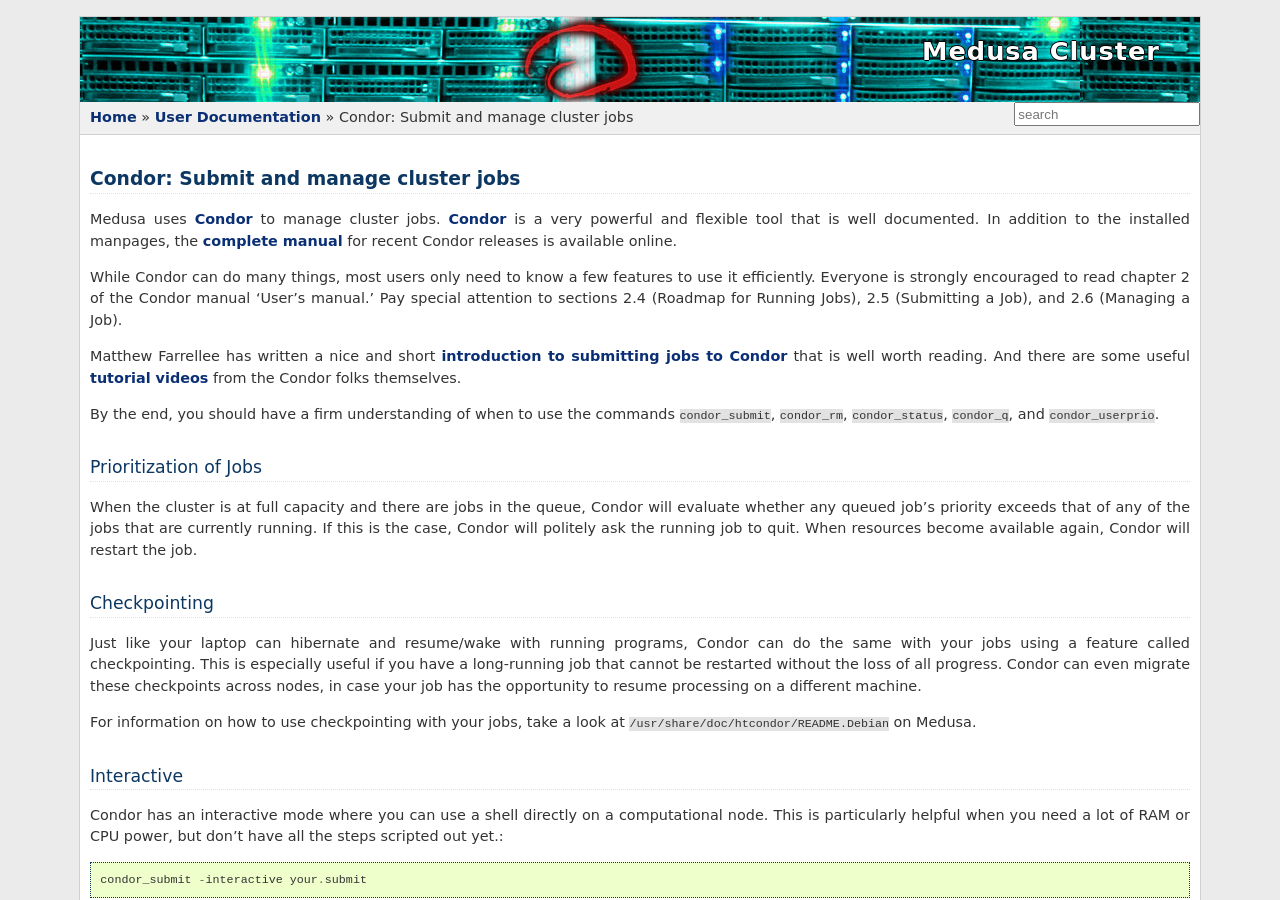
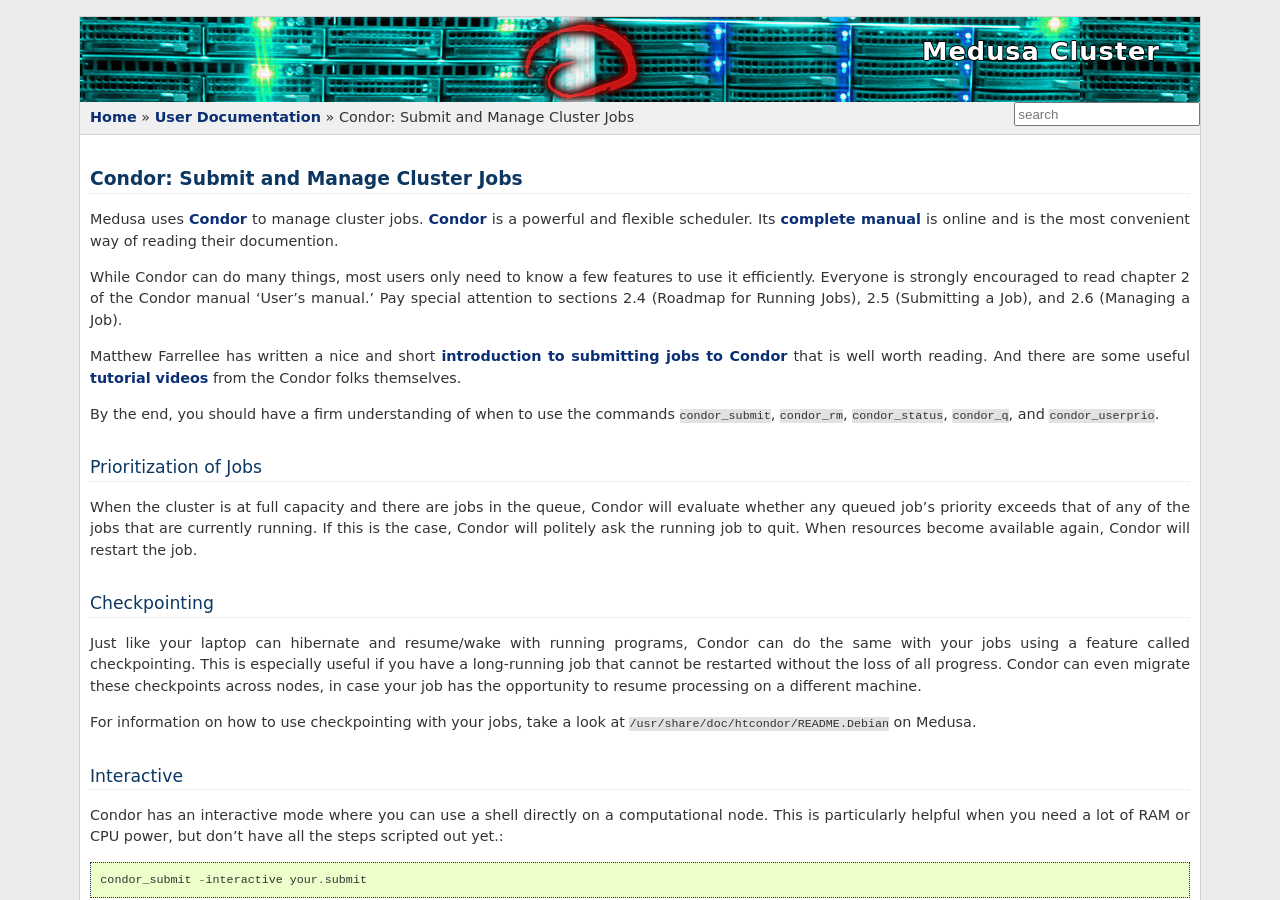
Before and after one commit to psychoinformatics-de/ipsy-docs, a Sphinx documentation site: the page built from source/userdoc/condor.rst, in a window 1280 px wide and 900 px high. Built offline with Sphinx 7.4.7, drawn with Linux system fonts in a browser that asks for light colours; formulas are drawn with MathJax 3.

Commit message:
small cleanup

```diff
--- a/source/internal/email.rst
+++ b/source/internal/email.rst
@@ -1,6 +1,3 @@
-.. -*- mode: rst; fill-column: 79 -*-
-.. ex: set sts=4 ts=4 sw=4 et tw=79:
-
 *****
 Email
 *****
--- a/source/userdoc/codeofconduct.rst
+++ b/source/userdoc/codeofconduct.rst
@@ -1,6 +1,6 @@
-********************************
-How to behave properly on Medusa
-********************************
+***********************
+How to Behave on Medusa
+***********************
 
 Simply put:
  * play nicely in the sandbox with others
--- a/source/userdoc/condor.rst
+++ b/source/userdoc/condor.rst
@@ -1,11 +1,11 @@
 .. _condordoc:
 
 **************************************
-Condor: Submit and manage cluster jobs
+Condor: Submit and Manage Cluster Jobs
 **************************************
-Medusa uses Condor_ to manage cluster jobs. Condor_ is a very powerful and
-flexible tool that is well documented. In addition to the installed
-manpages, the `complete manual`_ for recent Condor releases is available online.
+Medusa uses Condor_ to manage cluster jobs. Condor_ is a powerful and flexible
+scheduler. Its `complete manual`_ is online and is the most convenient way of
+reading their documention.
 
 .. _complete manual: http://research.cs.wisc.edu/condor/manual/
 .. _Condor: http://research.cs.wisc.edu/condor/
```
Also changed, not shown: source/internal/data_center/medusa.rst (+4 -3 lines).
